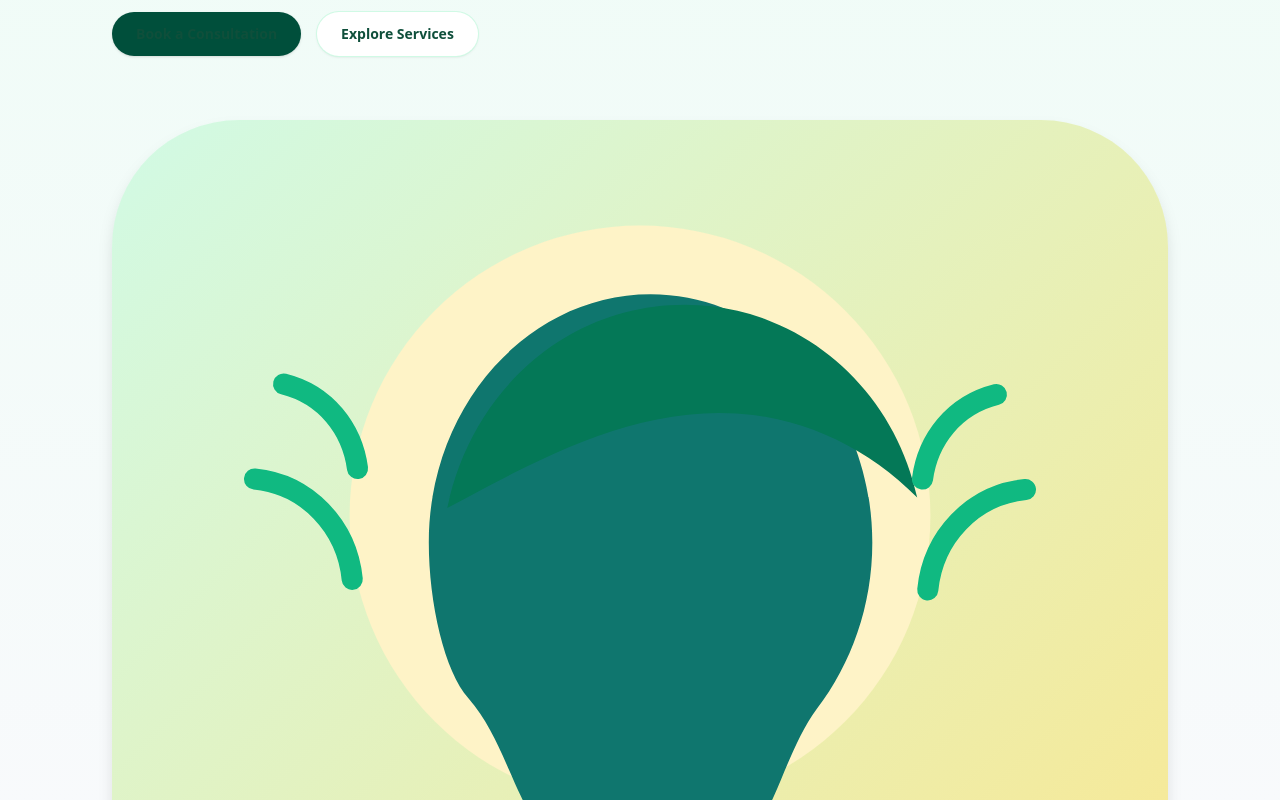
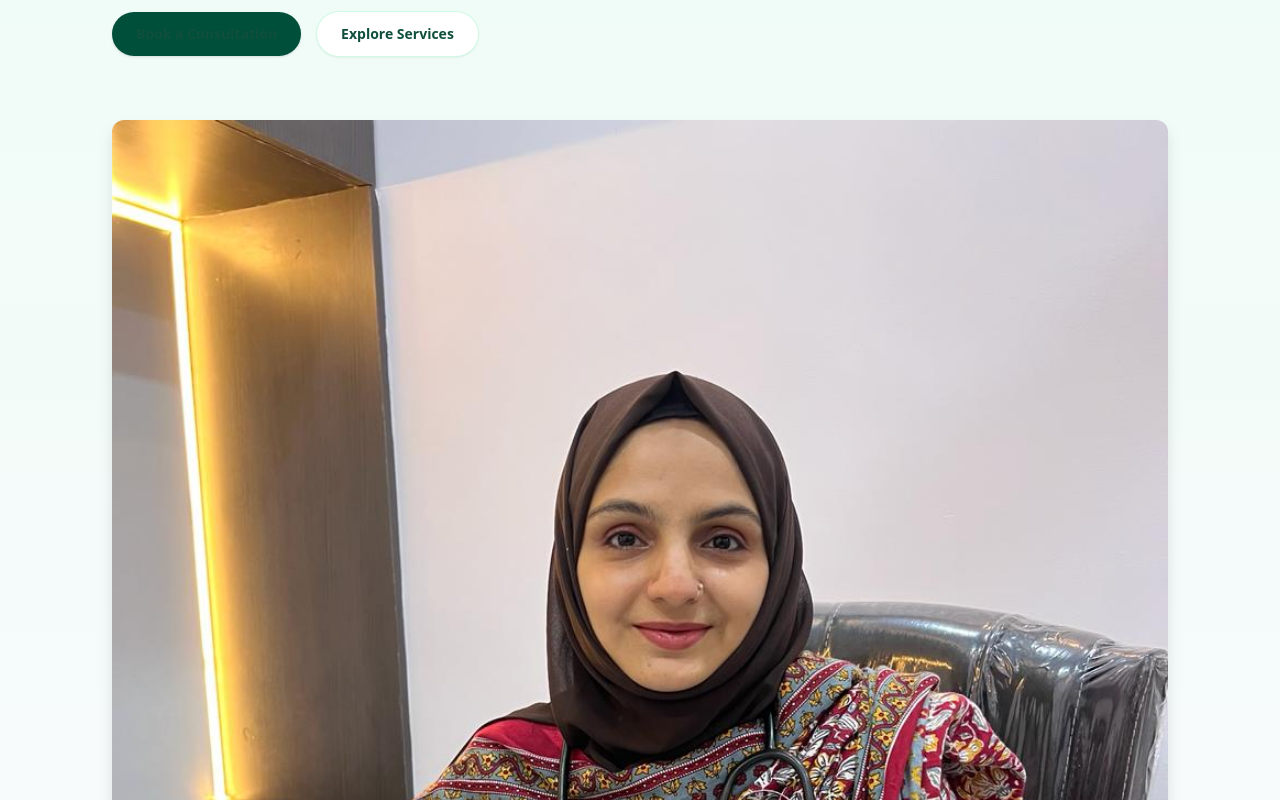
Before and after one commit to Yuji1702/website-work, a Next.js app: page /about in a window 1280 px wide. Shown: the part 520-1320 px from the top of the page. Built offline with nearby package versions, Linux system fonts and the light colour scheme.

Commit message:
Replace placeholder portrait with new professional photo
Co-authored-by: Yuji1702 <161630286+Yuji1702@users.noreply.github.com>

```diff
--- a/app/about/page.tsx
+++ b/app/about/page.tsx
@@ -56,7 +56,7 @@ export default function AboutPage() {
         <div className="relative flex justify-center lg:justify-end">
           <div className="absolute inset-0 -z-10 rounded-full bg-amber-100 blur-3xl" />
           <Image
-            src="/dr-zahida-sadaf-portrait.svg"
+            src="/dr-zahida-sadaf-portrait.jpg"
             alt="Portrait illustration of Dr. Zahida Sadaf smiling confidently"
             width={520}
             height={520}
--- a/app/page.tsx
+++ b/app/page.tsx
@@ -121,7 +121,7 @@ export default function HomePage() {
         <div className="relative flex justify-center lg:justify-end">
           <div className="absolute inset-0 -z-10 rounded-full bg-gradient-to-br from-emerald-200 via-emerald-50 to-amber-100 blur-3xl" />
           <Image
-            src="/dr-zahida-sadaf-portrait.svg"
+            src="/dr-zahida-sadaf-portrait.jpg"
             alt="Illustration of Dr. Zahida Sadaf offering holistic Ayurvedic-Unani consultation"
             width={520}
             height={520}
```
Also changed, not shown: public/dr-zahida-sadaf-portrait.jpg (renamed from WhatsApp Image 2025-11-14 at 19.26.28_37ad55ff.jpg), public/dr-zahida-sadaf-portrait.svg (deleted).
